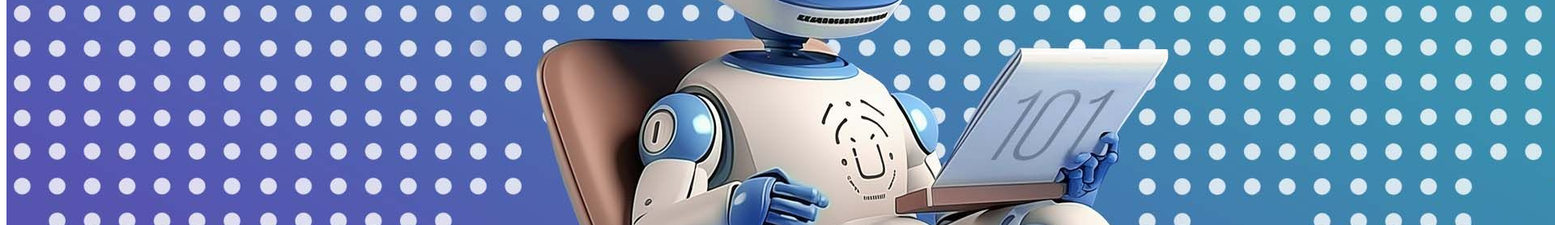
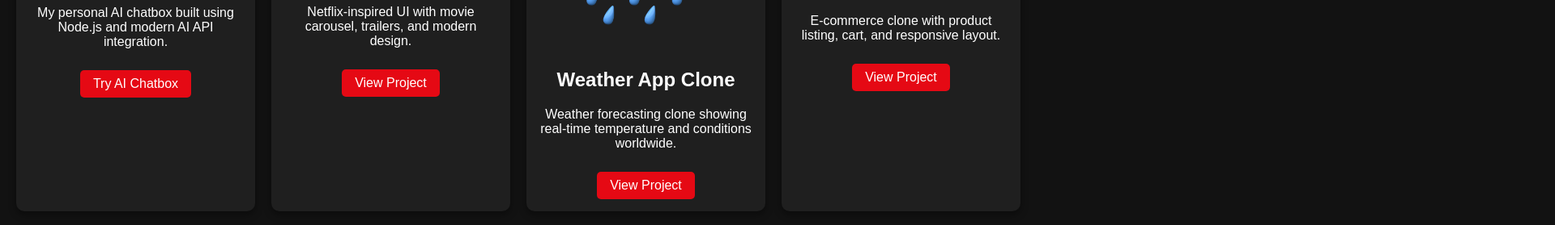
Before and after one commit to codewithprince-07/project, a plain HTML site: page index.html in a window 1280 px wide. Shown: the part 421-700 px from the top of the page at 81% size, 1920 px wide, since content can reach past the window. Drawn offline with Linux system fonts and the light colour scheme; the site is published under a folder, as on GitHub Pages, so addresses that start at the root find nothing.

Commit message:
Update index.html

```diff
--- a/index.html
+++ b/index.html
@@ -4,7 +4,7 @@
     <meta charset="UTF-8">
     <meta name="viewport" content="width=device-width, initial-scale=1.0">
     <title>My Projects</title>
-    <link rel="stylesheet" href="/skills.css">
+    <link rel="stylesheet" href="skills.css">
 </head>
 <body>
     <header>
```
